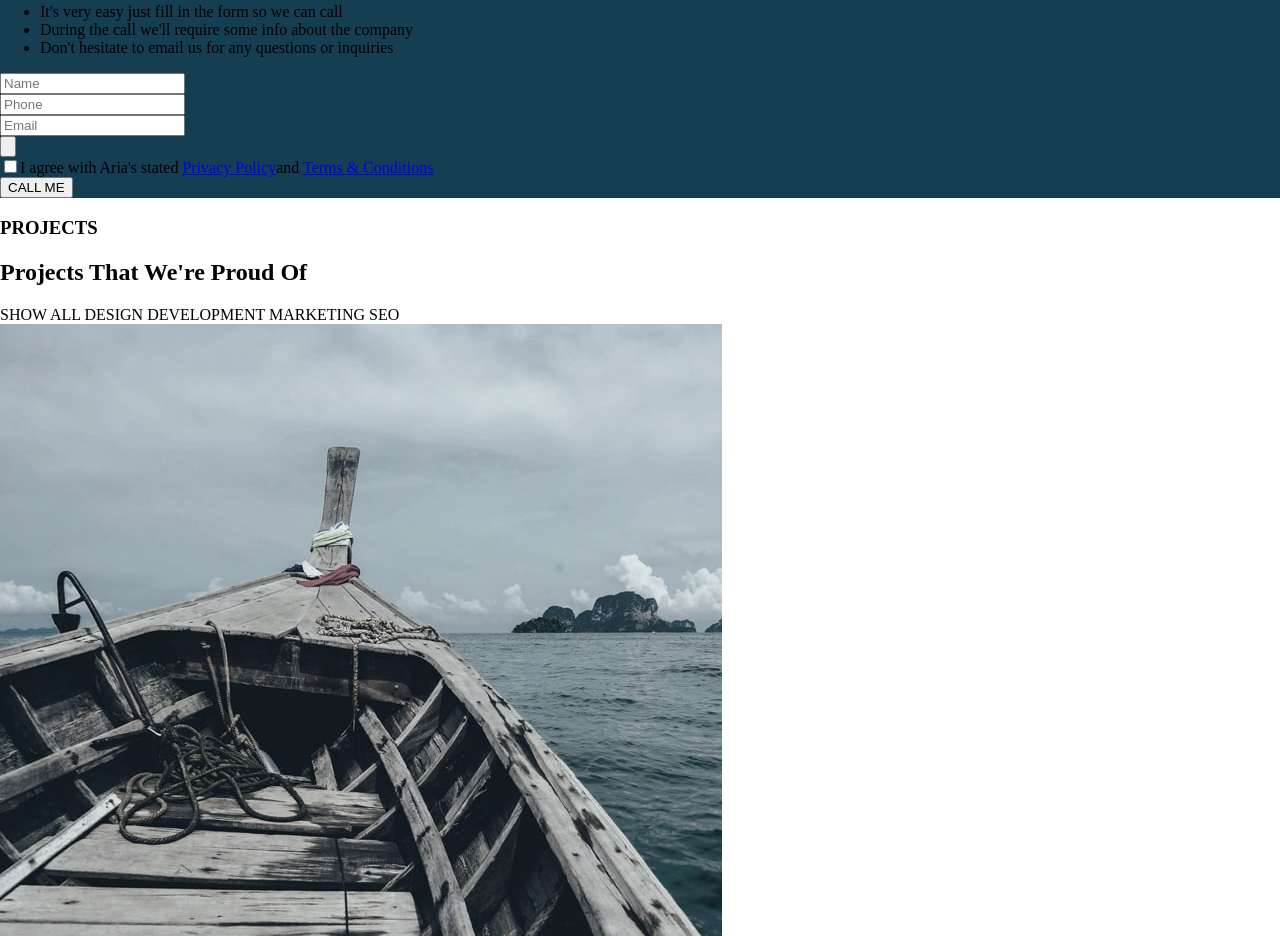
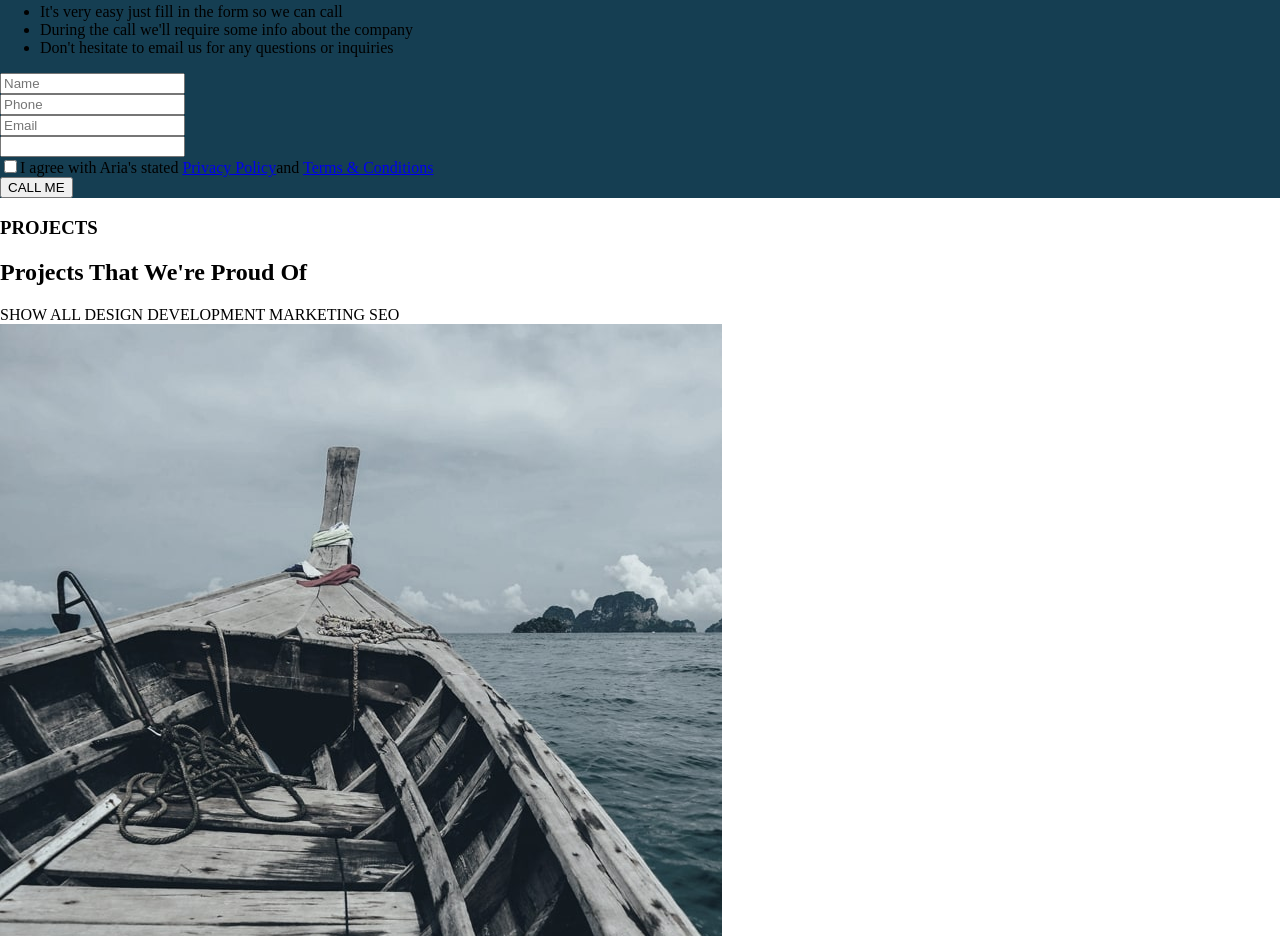
Before and after one commit to IvanBulldog/html-tags-1, a plain HTML site: page index.html in a window 1280 px wide. Shown: the part 6666-7602 px from the top of the page. Drawn offline with Linux system fonts and the light colour scheme.

Commit message:
three pages

```diff
--- a/index.html
+++ b/index.html
@@ -295,7 +295,7 @@
                     </div>
                     <div>
                         <div><label for="plist"></label>
-                            <input type="button" name="list" id="plist">
+                            <input type="text" name="list" id="plist"><!--Як зробити правильно-->
                         </div>
                         <div>
                             <input type="checkbox" value="Agree-terms" name="Terms" required>I agree with Aria's stated <a href="privacy-policy.html">Privacy Policy</a>and <a href="terms-conditions.html">Terms & Conditions</a>
```
